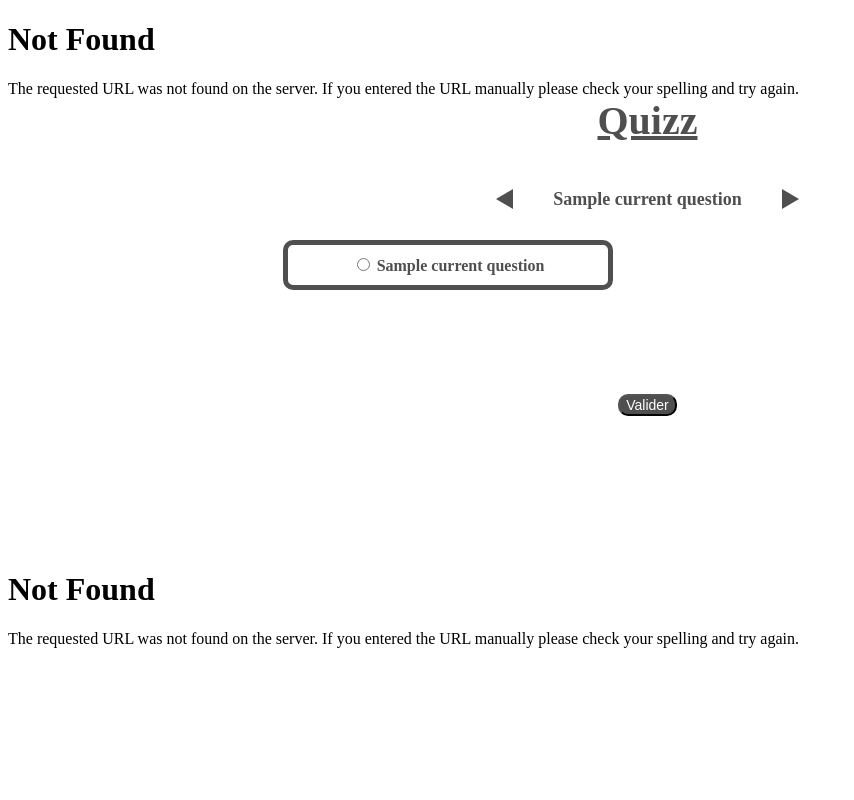
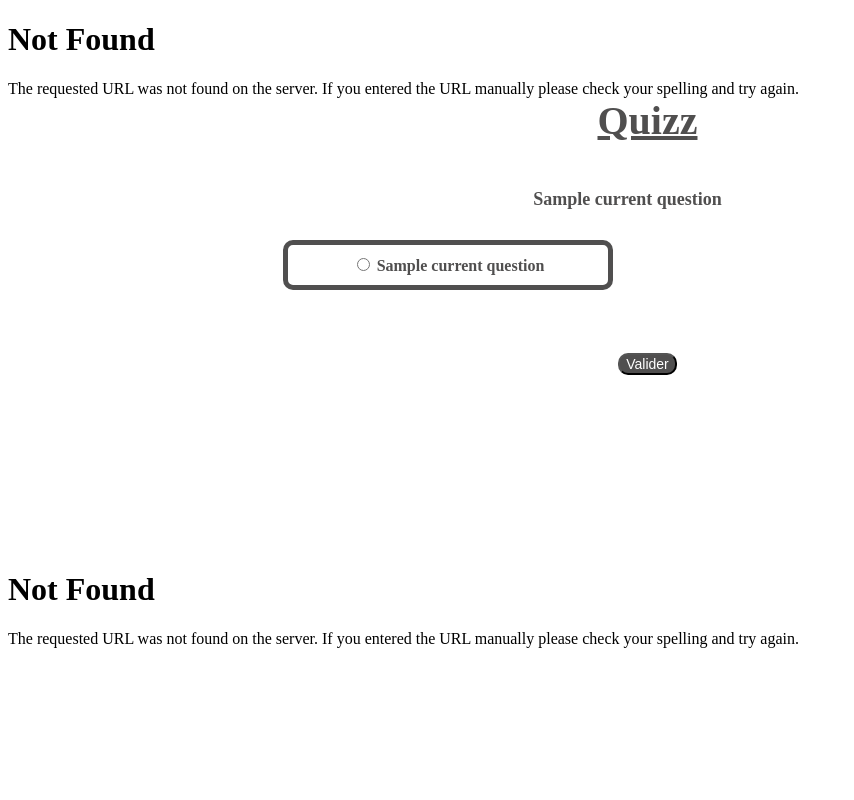
Before and after one commit to MartinBICHE/PP2I-1, a Python web app: template templates/quizz.html in a window 1280 px wide. Shown: the whole page, without its empty margins (0-854 px from the left). Run offline with Jinja, Linux system fonts and the light colour scheme; the template is opened without the code that fills it: most values are stand-ins (such as "Sample title", 1, 10 or a date in 2020).

Commit message:
Ajustement des flèches qui passent les pages

```diff
--- a/templates/quizz.html
+++ b/templates/quizz.html
@@ -69,24 +69,26 @@
             width: 0;
             height: 0;
             border-style: solid;
-            display: inline-block;
             vertical-align: middle;
             transform: rotate(180deg);
-        }
-
-        .triangle-left {
-            border-width: 10px 0 10px 17.32px;
-            border-color: transparent transparent transparent rgb(80, 79, 79);
-            margin-right: 40px
         }
 
         .triangle-right {
             border-width: 10px 17.32px 10px 0;
             border-color: transparent rgb(80, 79, 79) transparent transparent;
-            margin-left: 40px;
+            margin-left: 25px;
         }
 
-        .question {
+        .question1 {
+            color:rgb(80, 79, 79);
+            display: inline-block;
+            vertical-align: middle;
+            font-size: 18px;
+            font-weight: bold;
+            margin-right : 40px;
+        }
+
+        .question2 {
             color:rgb(80, 79, 79);
             display: inline-block;
             vertical-align: middle;
@@ -202,10 +204,19 @@
         {% if current_question %}
             <form method='post' action="/quizz/{{ categorie }}?question_index={{ question_index }}">
                 <div class="container">
-                    <a href="{{ url_for('quizz', question_index = question_index - 1, categorie = categorie) }}" class="triangle triangle-left"></a>
-                    <p class="question">{{ current_question[0] }}</p>
-                    <a href="{{ url_for('quizz', question_index = question_index + 1, categorie = categorie) }}" class="triangle triangle-right"></a>
+                    {% if not user_response is defined %}
+                        <p class="question1">{{ current_question[0] }}</p>
+                    {% else %}
+                        <p class="question2">{{ current_question[0] }}</p>
+                    {% endif %}
+                    {% if not user_response is defined %}
+                        <a href="{{ url_for('quizz', question_index = question_index + 1, categorie = categorie) }}" class="triangle triangle-right" id="lienQuizz" style="display: none;"></a>
+                    {% else %}
+                        <a href="{{ url_for('quizz', question_index = question_index + 1, categorie = categorie) }}" class="triangle triangle-right" id="lienQuizz"></a>
+                    {% endif %}
+
                 </div>
+
                 {% for reponse in current_question[1] %}
                     {% if user_response and reponse == correct_answer %}
                         <div class="encadre reponse-{{ loop.index }} encadre-bonne-reponse">
@@ -232,10 +243,11 @@
                         </div>
                     {% endif %}
                 {% endfor %}
+                {% if not user_response is defined %}
+                    <input type='submit' id="Valider" value='Valider'>
+                {% endif %}
 
-                {% if not user_response is defined %}
-                    <input type='submit' value='Valider'>
-                {% endif %}
+
             </form>
         {% else %}
             <p>Fin du quizz.</p>
```
